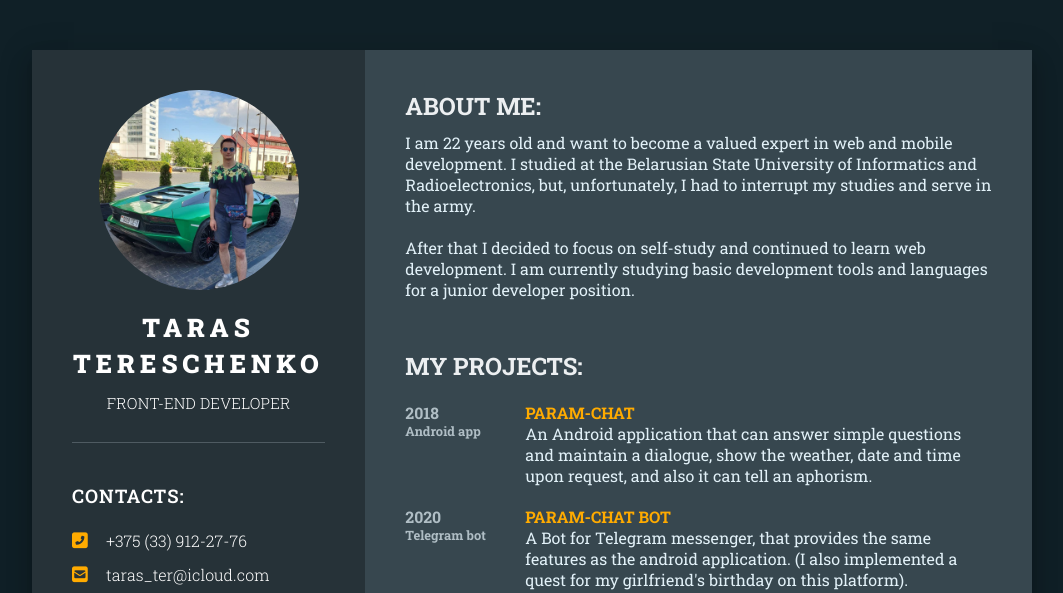
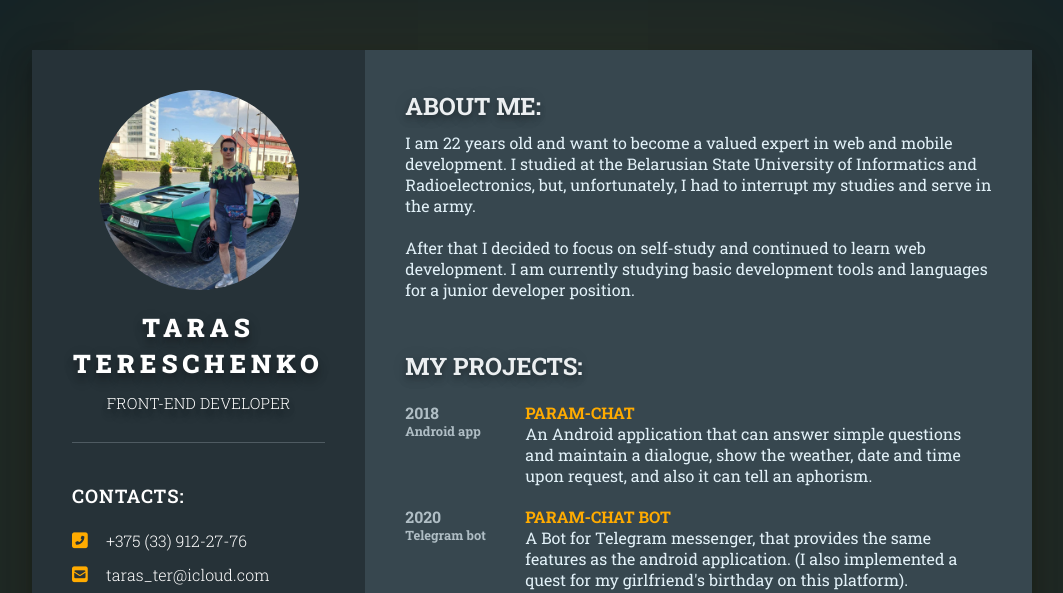
Before and after one commit to programister42/rsschool-cv, a website: page index.html in a window 1280 px wide. Shown: the top 593 px of the page, without its empty margins (108-1171 px from the left). Drawn offline with Linux system fonts and the light colour scheme.

Commit message:
feat: add glow effect

```diff
--- a/styles/styles.css
+++ b/styles/styles.css
@@ -34,7 +34,7 @@ body {
   min-height: 1000px;
   margin: 50px;
   background: var(--main-bg-color);
-  box-shadow: 0 16px 24px 2px rgba(0, 0, 0, 0.14), 0 6px 30px 5px rgba(0, 0, 0, 0.12), 0 8px 10px -5px rgba(0, 0, 0, 0.2);
+  box-shadow: 0 16px 24px 2px rgba(0, 0, 0, 0.14), 0 6px 30px 5px rgba(0, 0, 0, 0.12), 0 8px 10px -5px rgba(0, 0, 0, 0.2), 0 0 100000px rgba(255, 171, 0, 0.16);
   grid-template-columns: 1fr 2fr;
 }
 
@@ -78,6 +78,7 @@ body {
   letter-spacing: 0.2em;
   line-height: 1.4em;
   text-align: center;
+  text-shadow: 0 9px 12px rgba(0, 0, 0, 0.14), 0 3px 16px rgba(0, 0, 0, 0.12), 0 5px 6px rgba(0, 0, 0, 0.2);
   text-transform: uppercase;
 }
 
@@ -176,6 +177,7 @@ body {
 .right-title {
   margin-bottom: 10px;
   color: var(--r-title-color);
+  text-shadow: 0 6px 10px rgba(0, 0, 0, 0.14), 0 1px 18px rgba(0, 0, 0, 0.12), 0 3px 5px rgba(0, 0, 0, 0.2);
   text-transform: uppercase;
 }
 
```
